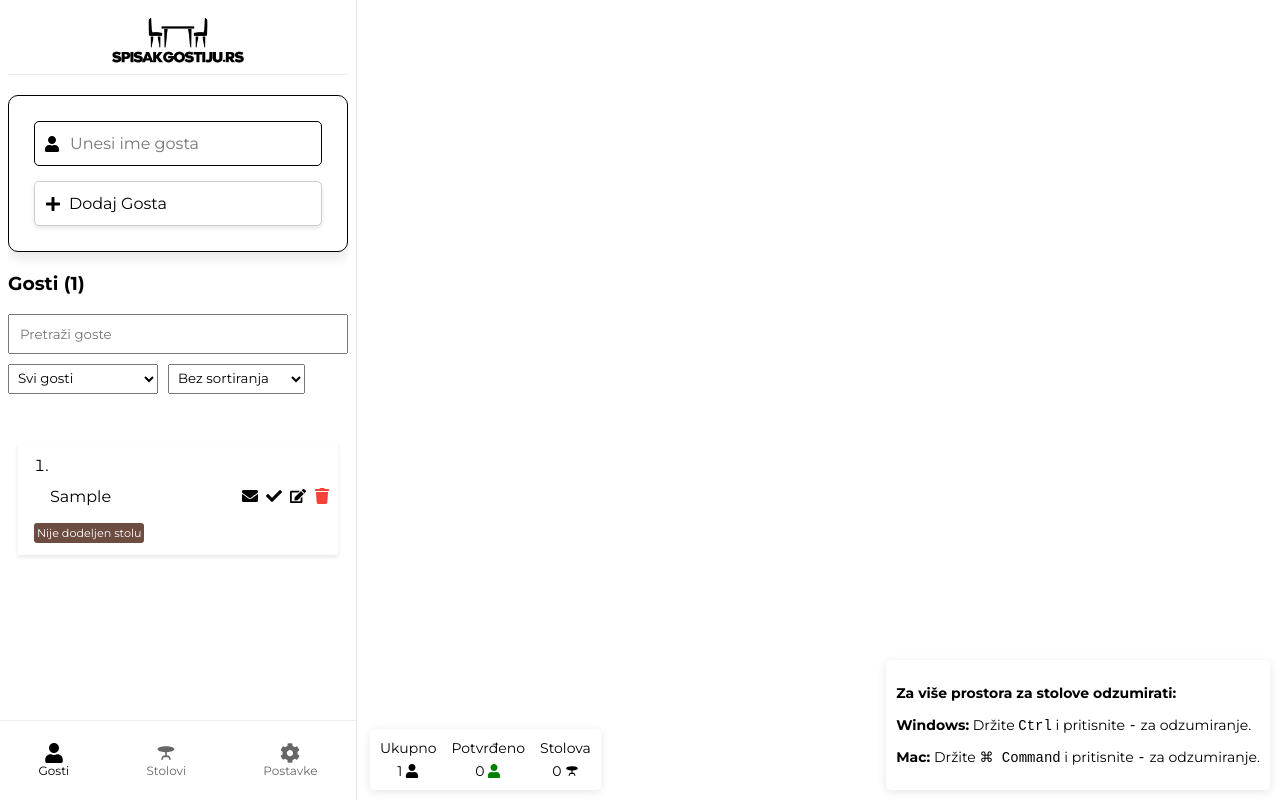
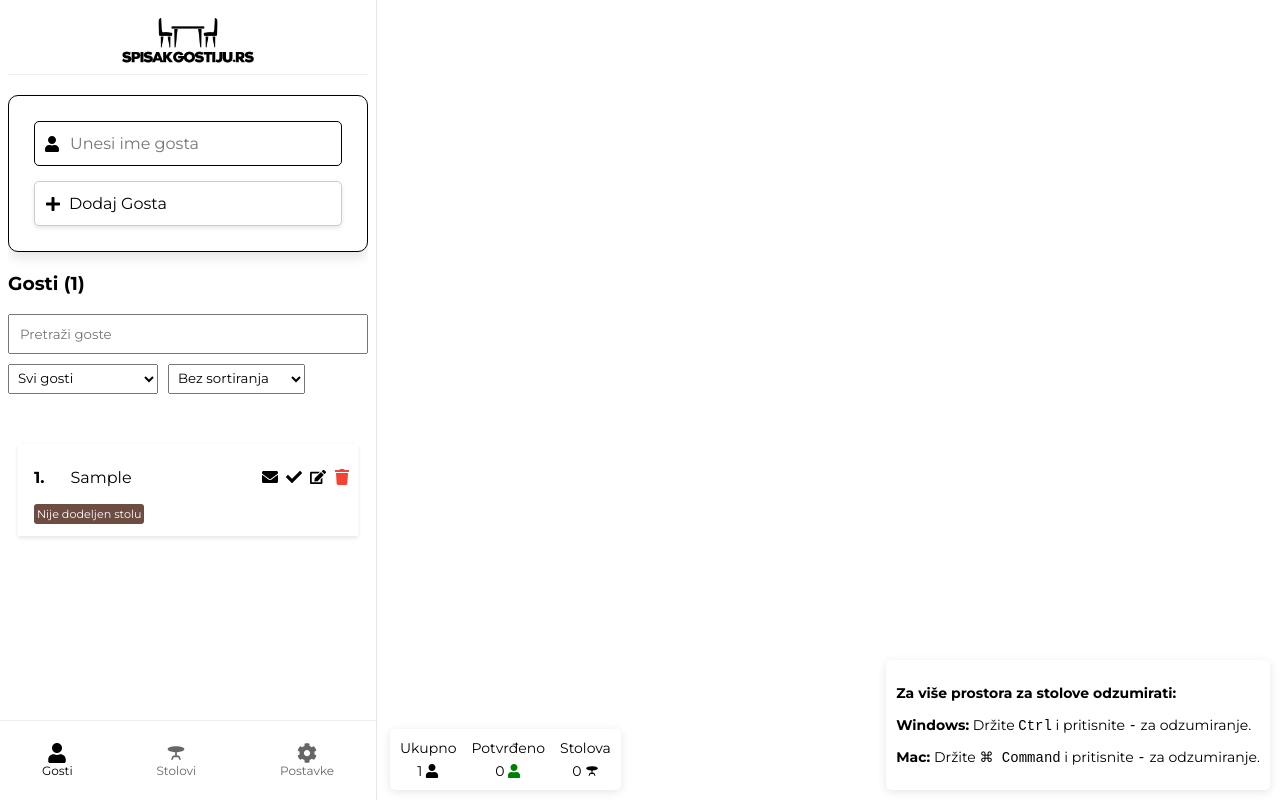
Before and after one commit to Adrian-Swifter/spisak-gostiju, a React (Vite) app: page / in a window 1280 px wide. Both pictures are taken after typing "Sample" into the empty fields and a click on the button "Dodaj Gosta". Built offline with nearby package versions, Linux system fonts and the light colour scheme.

Commit message:
revised guest numbers

```diff
--- a/src/App.tsx
+++ b/src/App.tsx
@@ -571,7 +571,7 @@ const App = () => {
             style={{
               position: "fixed",
               bottom: "10px",
-              left: "370px",
+              left: "390px",
               backgroundColor: "#fff",
               padding: "10px",
               borderRadius: "5px",
--- a/src/components/guests/GuestList.tsx
+++ b/src/components/guests/GuestList.tsx
@@ -40,22 +40,20 @@ const GuestList = ({
 
   const handleInviteClick = (guestId: string) => {
     const updatedGuests = guests.map((guest) =>
-      guest.id === guestId
-        ? { ...guest, inviteSent: !guest.inviteSent } // Toggle inviteSent
-        : guest
+      guest.id === guestId ? { ...guest, inviteSent: !guest.inviteSent } : guest
     );
     setGuests(updatedGuests);
-    localStorage.setItem("guests", JSON.stringify(updatedGuests)); // Save to local storage
+    localStorage.setItem("guests", JSON.stringify(updatedGuests));
   };
 
   const handleConfirmClick = (guestId: string) => {
     const updatedGuests = guests.map((guest) =>
       guest.id === guestId
-        ? { ...guest, confirmedAttendance: !guest.confirmedAttendance } // Toggle confirmedAttendance
+        ? { ...guest, confirmedAttendance: !guest.confirmedAttendance }
         : guest
     );
     setGuests(updatedGuests);
-    localStorage.setItem("guests", JSON.stringify(updatedGuests)); // Save to local storage
+    localStorage.setItem("guests", JSON.stringify(updatedGuests));
   };
 
   const getTableNameForGuest = (guestId: string): string | null => {
@@ -131,8 +129,8 @@ const GuestList = ({
           padding: "10px",
         }}
       >
-        <ol style={{ padding: 0, listStylePosition: "inside" }}>
-          {sortedGuests.map((guest) => (
+        <ol style={{ padding: 0, listStyleType: "none" }}>
+          {sortedGuests.map((guest, index) => (
             <li
               key={guest.id}
               className="guest-item-list"
@@ -155,8 +153,14 @@ const GuestList = ({
                 }}
               >
                 <div
-                  style={{ display: "flex", alignItems: "center", flex: "1" }}
+                  style={{
+                    display: "flex",
+                    alignItems: "center",
+                    flex: "1",
+                    gap: "10px",
+                  }}
                 >
+                  <span style={{ fontWeight: "bold" }}>{index + 1}.</span>{" "}
                   {editingGuestId === guest.id ? (
                     <input
                       type="text"
@@ -218,7 +222,6 @@ const GuestList = ({
                   >
                     <FaCheck />
                   </button>
-
                   {editingGuestId === guest.id ? (
                     <button
                       onClick={handleSaveClick}
--- a/src/index.css
+++ b/src/index.css
@@ -25,7 +25,7 @@ input {
 }
 
 .sidebar {
-  width: 340px;
+  width: 360px;
   padding: 0.5rem;
   background: var(--surface);
   border-right: 1px solid #e2e8f0;
```
